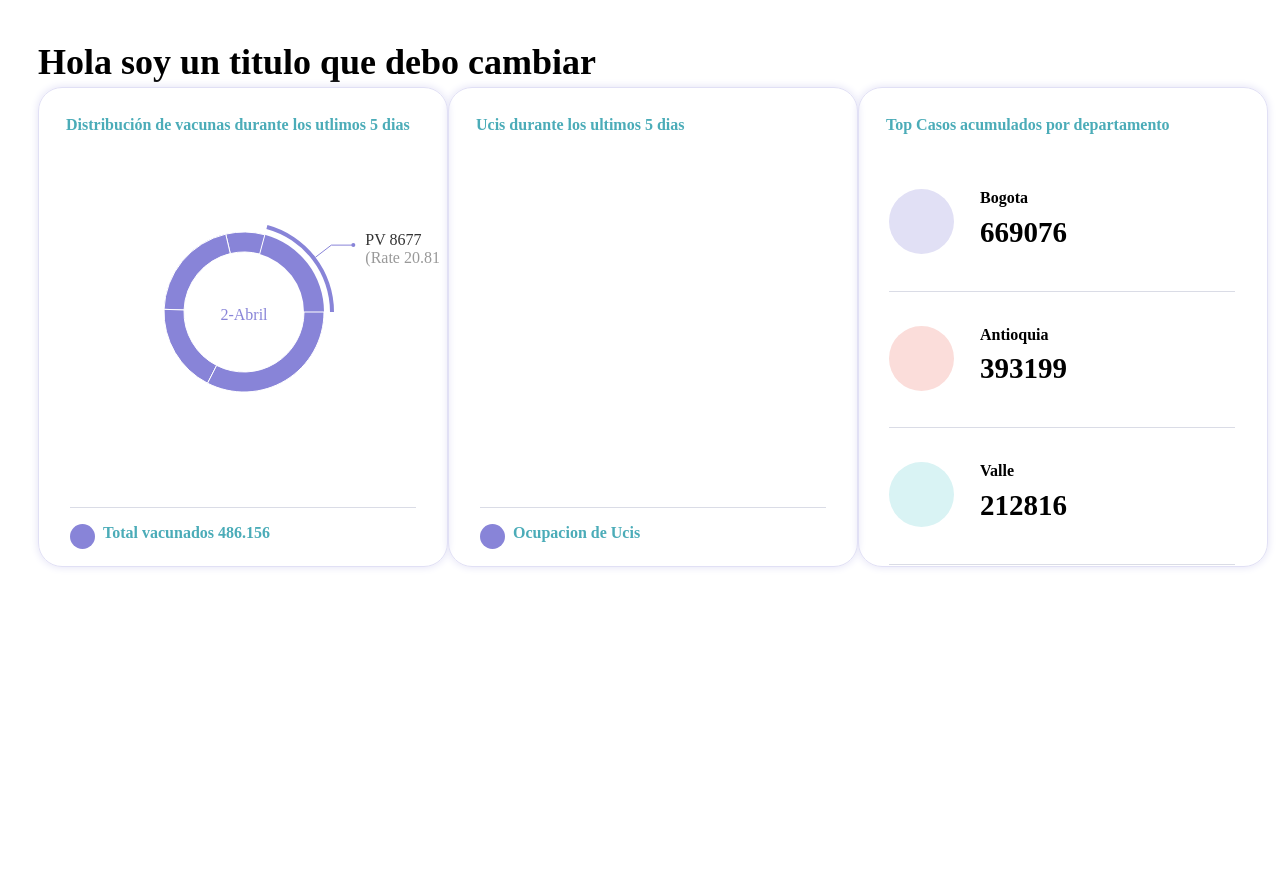
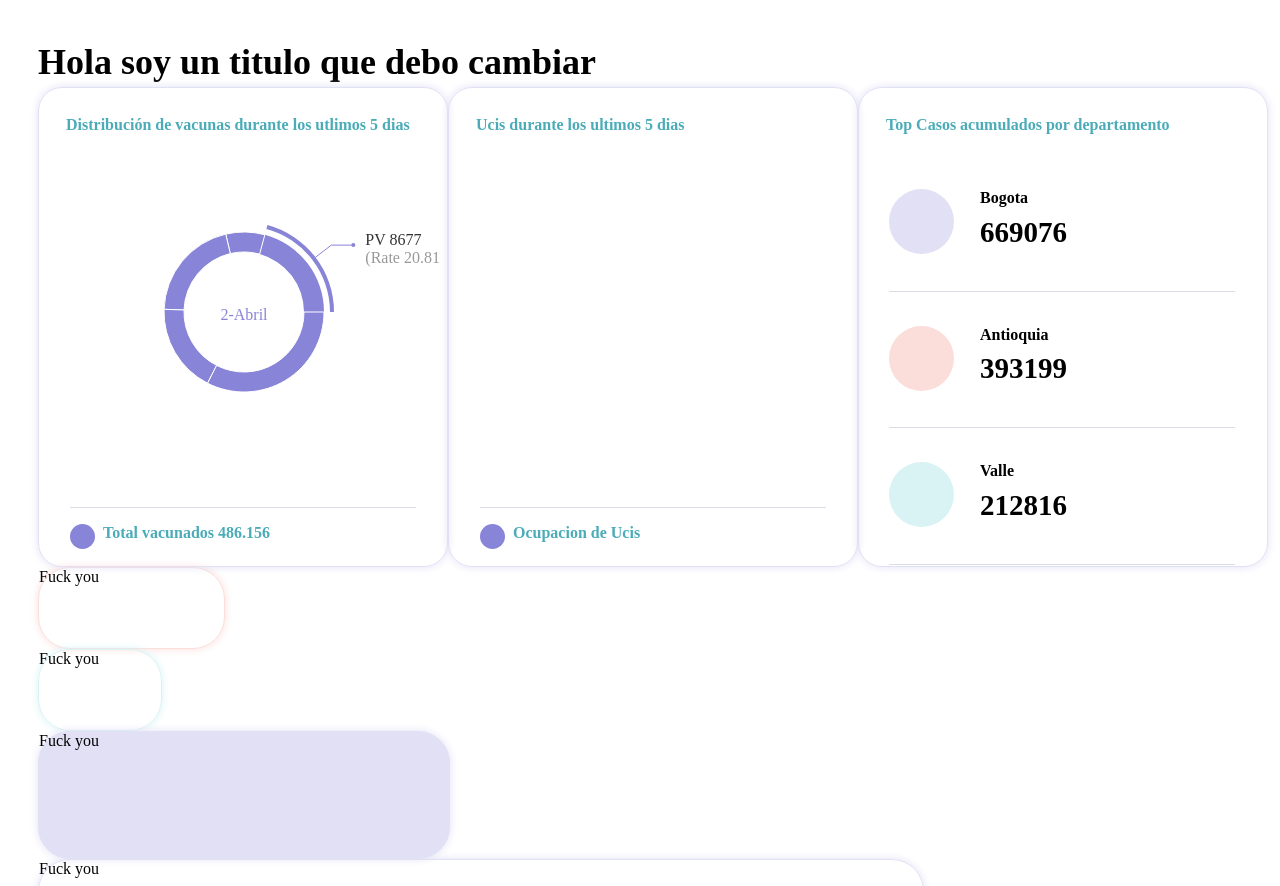
Before and after one commit to NicolasDevel/vaccine-dashboard, a React (Create React App) app: page / in a window 1280 px wide. Shown: the top 886 px of the page. Before the commit the page ends 800 px from the top, so only its background shows below. Built offline with nearby package versions, Linux system fonts and the light colour scheme; no server answers; a web font is replaced by a local one.

Commit message:
initial styles

```diff
--- /dev/null
+++ b/src/components/card-rectangle/CardRectangle.scss
@@ -0,0 +1,39 @@
+.card-rectangle{
+  height: 5rem;
+  border-radius: 32px;
+  &.xs{
+    width: 7.625rem;
+  }
+  &.s{
+    width: 11.563rem;
+  }
+  &.l{
+    width: 25.625rem;
+    height: 7.875rem;
+  }
+  &.xl{
+    width: 55.25rem;
+    height: 9.684rem;
+  }
+  &.border-blue{
+    border : 1px solid var(--primary-light);
+    box-shadow: 0px 0px 8px var(--primary-light);
+  }
+  &.border-violet{
+    border : 1px solid var(--secondary-light);
+    box-shadow: 0px 0px 8px var(--secondary-light);
+  }
+  &.border-red{
+    border : 1px solid var(--third-light);
+    box-shadow: 0px 0px 8px var(--third-light);
+  }
+  &.background-blue{
+    background-color: var(--primary-light);
+  }
+  &.background-violet{
+    background-color: var(--secondary-light);
+  }
+  &.background-red{
+    background-color: var(--third-light-light);
+  }
+}
--- /dev/null
+++ b/src/components/card-rectangle/CardRectangle.tsx
@@ -0,0 +1,12 @@
+import './CardRectangle.scss';
+import {ISquareCard} from "./Interface";
+
+export const CardRectangle = (props:ISquareCard) =>{
+    const {
+        backgroundColor='white',
+        size,
+        borderColor } = props;
+    return <div className={`card-rectangle ${size} border-${borderColor} background-${backgroundColor}`}>
+        Fuck you
+    </div>
+}
--- /dev/null
+++ b/src/components/card-rectangle/Interface.ts
@@ -0,0 +1,9 @@
+import {color} from "../../models/type";
+
+export interface ISquareCard {
+    borderColor     :   color,
+    backgroundColor?:   color | 'white',
+    size            :   size,
+}
+
+type size = 'xs' | 's' | 'l' | 'xl'
--- a/src/pages/home/Home.tsx
+++ b/src/pages/home/Home.tsx
@@ -3,6 +3,7 @@ import { CardList } from "../../components/card-list/CardList";
 import { CardPiewGraphic } from "../../components/card-piew-graphic/CardPiewGraphic";
 import "./home.scss";
 import store, {Props} from './store';
+import {CardRectangle} from "../../components/card-rectangle/CardRectangle";
 
 class Home extends React.Component<Props> {
   data = [
@@ -67,7 +68,12 @@ class Home extends React.Component<Props> {
             />
           </div>
         </div>
+        <CardRectangle borderColor={'red'} size={'s'} />
+        <CardRectangle borderColor={'blue'} size={'xs'} />
+        <CardRectangle borderColor={'violet'} size={'l'} backgroundColor={'violet'}/>
+        <CardRectangle borderColor={'violet'} size={'xl'} />
       </div>
+
     );
   }
 }
```
